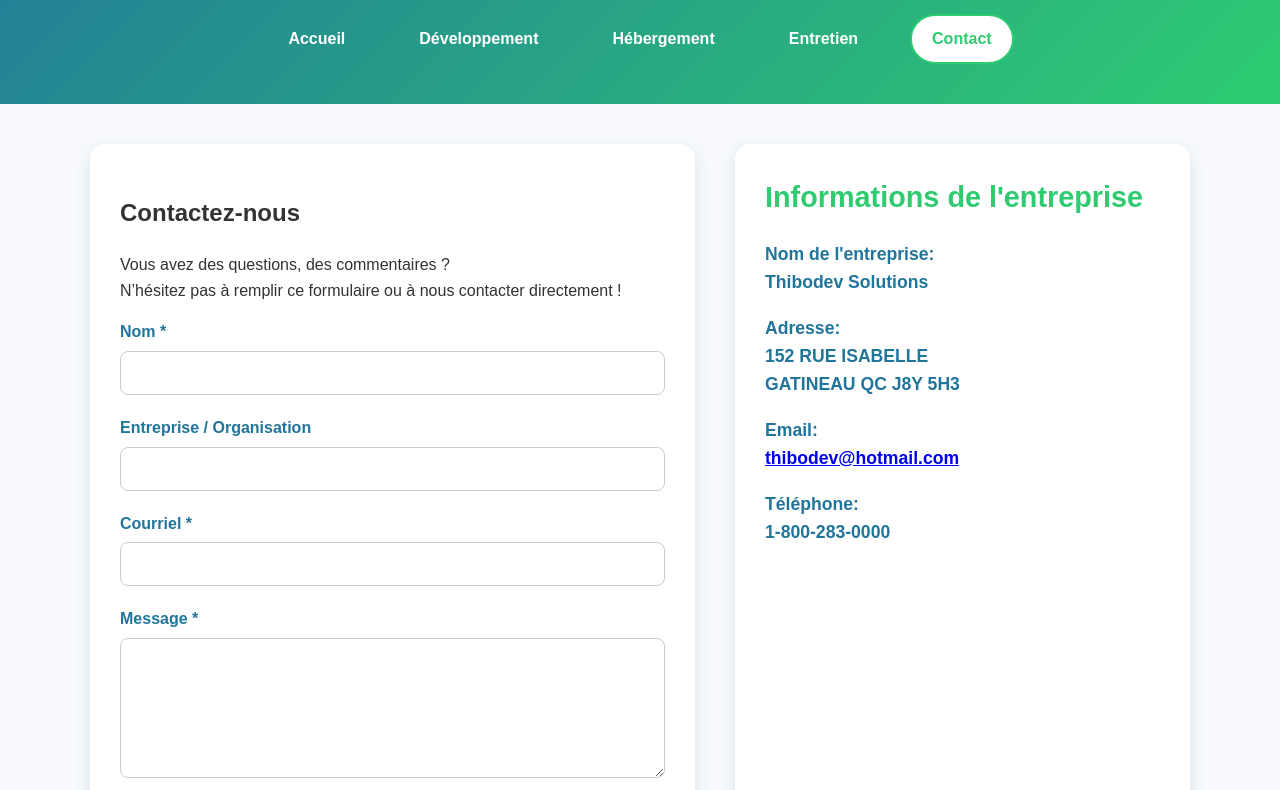
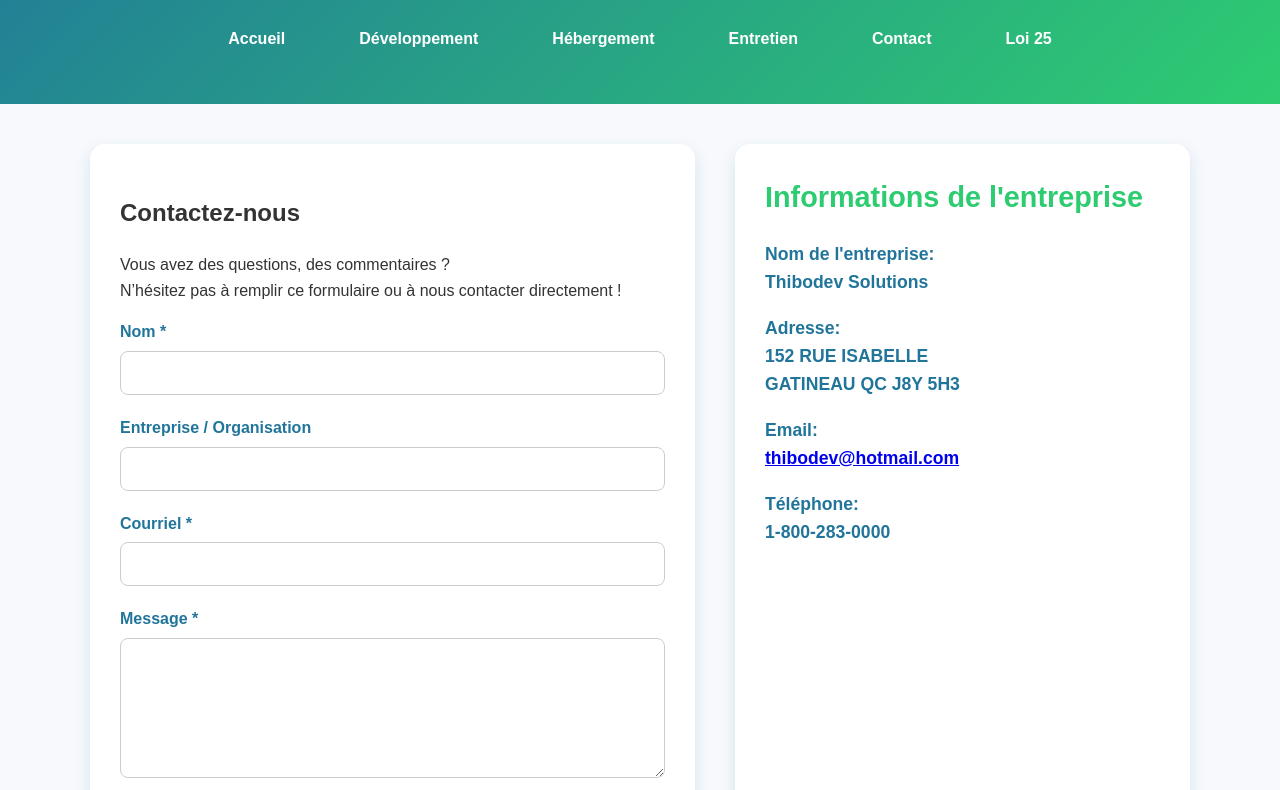
Before and after one commit to hoymac/Thibo, a plain HTML site: page contact.html in a window 1280 px wide. Shown: the part 221-1011 px from the top of the page. Drawn offline with Linux system fonts and the light colour scheme.

Commit message:
Update contact.html

```diff
--- a/contact.html
+++ b/contact.html
@@ -153,7 +153,8 @@
   <a href="Développement.html">Développement</a>
   <a href="Hébergement.html">Hébergement</a>
   <a href="Entretien.html">Entretien</a>
-    <a href="contact.html" class="active">Contact</a>
+  <a href="contact.html">Contact</a>
+  <a href="Loi25.html">Loi 25</a>
 </nav>
 </header>
 
```
Lines whose indentation alone changed are shown as unchanged.
